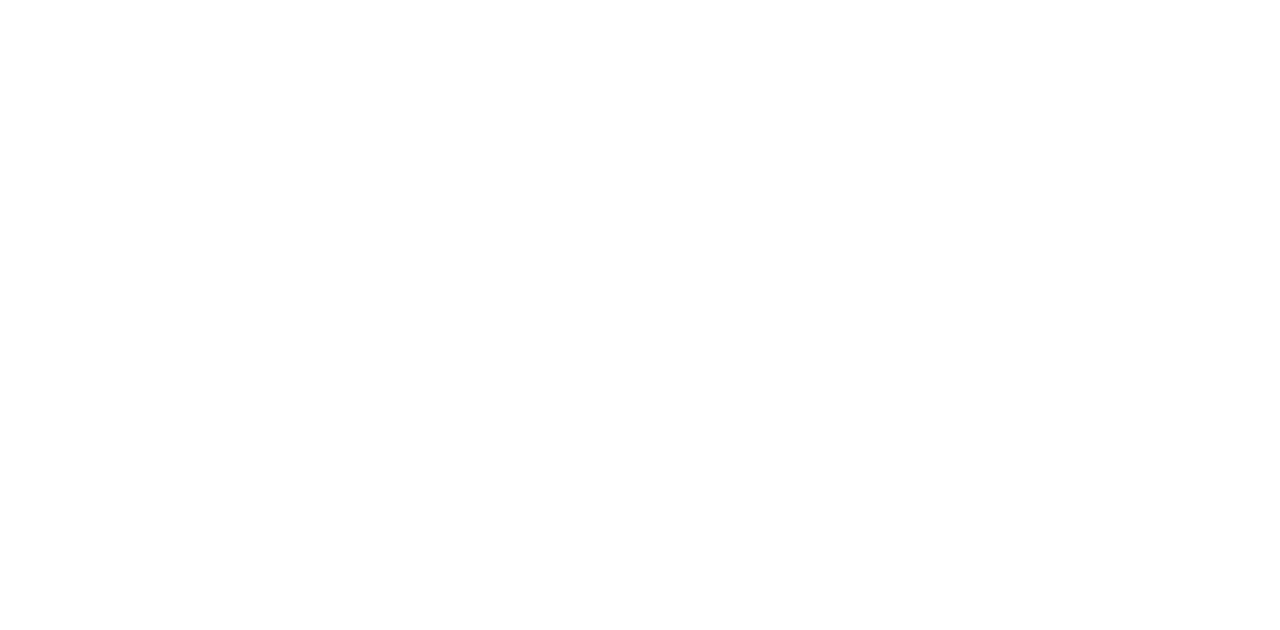
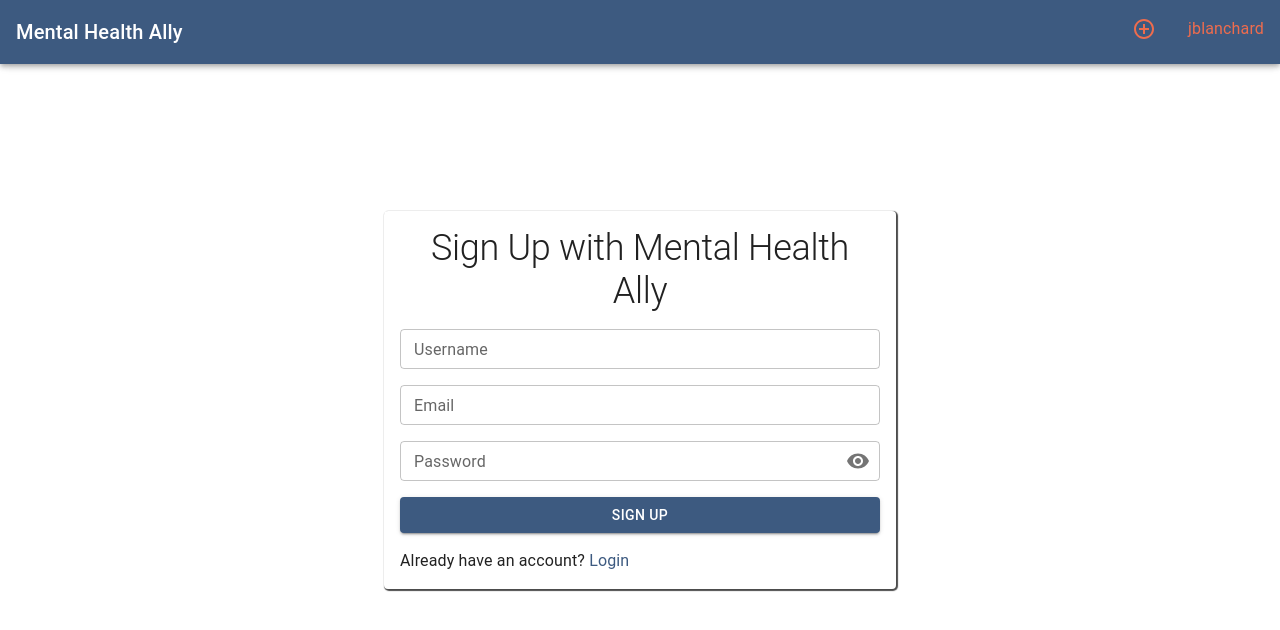
Before and after one commit to Jblanch94/Mental-Health-Ally-Client, a React (Create React App) app: page /auth/signup in a window 1280 px wide. Before the commit this address had no page. Shown: the top 630 px of the page. Built offline with nearby package versions, Linux system fonts and the light colour scheme.

Commit message:
add sign up functionality with error handling that displays a server error if there was an issue.  Still need to handle if the error was unexpected whether it was server or ui related.  Still need to implement testing for this page.

```diff
--- a/src/App.tsx
+++ b/src/App.tsx
@@ -3,6 +3,7 @@ import { Routes, Route } from "react-router-dom";
 import { Box } from "@mui/material";
 
 import Login from "./pages/Login";
+import Signup from "./pages/Signup";
 import Home from "./pages/Home";
 import Layout from "./components/layout";
 
@@ -13,6 +14,7 @@ const App: FunctionComponent<{}> = () => {
         <Route element={<Layout />}>
           <Route path='/' element={<Home />} />
           <Route path='/auth/login' element={<Login />} />
+          <Route path='/auth/signup' element={<Signup />} />
         </Route>
       </Routes>
     </Box>
--- /dev/null
+++ b/src/components/features/ButtonLoadingState.tsx
@@ -0,0 +1,28 @@
+import Button from "../common/mui/Button";
+import CircularProgress from "../common/mui/CircularProgess";
+
+interface ButtonLoadingStateProps {
+  loading: boolean;
+  text: string;
+  type: "submit" | "button" | "reset" | undefined;
+  color: string;
+}
+
+function ButtonLoadingState(props: ButtonLoadingStateProps): JSX.Element {
+  const { loading, text, type, color } = props;
+  return (
+    <Button
+      type={type}
+      variant='contained'
+      sx={{
+        backgroundColor: (theme) => theme.primary.main,
+        "&:hover": {
+          backgroundColor: (theme) => theme.primary.secondary,
+        },
+      }}>
+      {loading ? <CircularProgress sx={{ color: { color } }} /> : text}
+    </Button>
+  );
+}
+
+export default ButtonLoadingState;
--- /dev/null
+++ b/src/components/features/CenterForm.tsx
@@ -0,0 +1,46 @@
+import { ReactNode } from "react";
+import Box from "../common/mui/Box";
+import Stack from "../common/mui/Stack";
+import Typography from "../common/mui/Typography";
+
+interface CenterFormProps {
+  children: ReactNode[] | ReactNode;
+  headingText: string;
+}
+
+function CenterForm(props: CenterFormProps): JSX.Element {
+  const { children, headingText } = props;
+  return (
+    <Box
+      id='login-form'
+      component='section'
+      sx={{
+        height: "100vh",
+        width: "100%",
+        display: "flex",
+        justifyContent: "center",
+        alignItems: "center",
+      }}>
+      <Box
+        sx={{
+          boxShadow: "1px 1px 1px 1px rgba(0, 0, 0, 0.7)",
+          borderRadius: (theme) => theme.spacing(0.5),
+          px: (theme) => theme.spacing(2),
+          mx: (theme) => theme.spacing(2),
+          width: { xs: "100%", sm: "80%", md: "60%", lg: "40%" },
+        }}>
+        <Stack spacing={2} py={2}>
+          <Typography
+            variant='h2'
+            textAlign='center'
+            sx={{ fontSize: { xs: 28, sm: 36 } }}>
+            {headingText}
+          </Typography>
+          {children}
+        </Stack>
+      </Box>
+    </Box>
+  );
+}
+
+export default CenterForm;
--- a/src/hooks/useBoolean.ts
+++ b/src/hooks/useBoolean.ts
@@ -1,4 +1,4 @@
-import { useState } from "react";
+import { useState, useCallback } from "react";
 
 interface ReturnType {
   value: boolean;
--- a/src/pages/Login.tsx
+++ b/src/pages/Login.tsx
@@ -5,13 +5,12 @@ import { useForm, FieldValues } from "react-hook-form";
 import { TextField } from "@mui/material";
 import { Visibility, VisibilityOff } from "@mui/icons-material";
 
-import Typography from "../components/common/mui/Typography";
-import Box from "../components/common/mui/Box";
+import ButtonLoadingState from "../components/features/ButtonLoadingState";
+import CenterForm from "../components/features/CenterForm";
 import Stack from "../components/common/mui/Stack";
 import IconButton from "../components/common/mui/IconButton";
-import Button from "../components/common/mui/Button";
 import InputAdornment from "../components/common/mui/InputAdornment";
-import CircularProgress from "../components/common/mui/CircularProgess";
+import Link from "../components/common/Link";
 import useBoolean from "../hooks/useBoolean";
 import authenticationService from "../services/AuthenticationService";
 
@@ -70,34 +69,9 @@ function Login(): JSX.Element {
   }, [accessToken, navigate]);
 
   return (
-    <Box
-      id='login-form'
-      component='section'
-      sx={{
-        height: "100vh",
-        width: "100%",
-        display: "flex",
-        justifyContent: "center",
-        alignItems: "center",
-      }}>
-      <Box
-        sx={{
-          boxShadow: "1px 1px 1px 1px rgba(0, 0, 0, 0.7)",
-          borderRadius: (theme) => theme.spacing(0.5),
-          px: (theme) => theme.spacing(2),
-          mx: (theme) => theme.spacing(2),
-          width: { xs: "100%", sm: "80%", md: "60%", lg: "40%" },
-        }}>
-        <Stack spacing={2} py={2}>
-          <Typography
-            variant='h2'
-            textAlign='center'
-            sx={{ fontSize: { xs: 28, sm: 36 } }}>
-            Login with Mental Health Ally
-          </Typography>
+    <CenterForm headingText='Login with Mental Health Ally'>
       {serverError && (
-            <span
-              style={{ textAlign: "center", color: "red", fontSize: "24px" }}>
+        <span style={{ textAlign: "center", color: "red", fontSize: "24px" }}>
           {serverError}
         </span>
       )}
@@ -119,8 +93,7 @@ function Login(): JSX.Element {
             {...register("username", { required: true })}
             error={errors?.username !== undefined}
             helperText={
-                  errors?.username?.type === "required" &&
-                  "Username is required"
+              errors?.username?.type === "required" && "Username is required"
             }
           />
 
@@ -148,33 +121,31 @@ function Login(): JSX.Element {
             {...register("password", { required: true })}
             error={errors?.password !== undefined}
             helperText={
-                  errors?.password?.type === "required" &&
-                  "Password is required"
+              errors?.password?.type === "required" && "Password is required"
             }
           />
-
-              <Button
-                variant='contained'
+          <ButtonLoadingState
+            loading={loading}
             type='submit'
+            color='#fff'
+            text='Login'
+          />
+        </Stack>
+      </form>
+      <span>
+        Don't have an account?{" "}
+        <Link
+          to='/auth/signup'
           sx={{
-                  backgroundColor: (theme) => theme.primary.main,
+            color: (theme) => theme.primary.main,
             "&:hover": {
-                    backgroundColor: (theme) => theme.primary.secondary,
+              opacity: 0.6,
             },
           }}>
-                {loading ? (
-                  <CircularProgress
-                    sx={{ color: (theme) => theme.text.white }}
-                  />
-                ) : (
-                  "Login"
-                )}
-              </Button>
-            </Stack>
-          </form>
-        </Stack>
-      </Box>
-    </Box>
+          Sign Up
+        </Link>
+      </span>
+    </CenterForm>
   );
 }
 
--- /dev/null
+++ b/src/pages/Signup.tsx
@@ -0,0 +1,169 @@
+import { useState } from "react";
+import { TextField } from "@mui/material";
+import axios from "axios";
+import { Visibility, VisibilityOff } from "@mui/icons-material";
+import { useForm, FieldValues } from "react-hook-form";
+import { useNavigate, Navigate } from "react-router-dom";
+
+import CenterForm from "../components/features/CenterForm";
+import Stack from "../components/common/mui/Stack";
+import InputAdornment from "../components/common/mui/InputAdornment";
+import IconButton from "../components/common/mui/IconButton";
+import ButtonLoadingState from "../components/features/ButtonLoadingState";
+import Link from "../components/common/Link";
+import useBoolean from "../hooks/useBoolean";
+import authAxios from "../axios/authAxios";
+
+function Signup() {
+  const [serverError, setServerError] = useState<string | null>(null);
+  const navigate = useNavigate();
+  const {
+    register,
+    formState: { errors },
+    handleSubmit,
+  } = useForm();
+
+  const {
+    value: loading,
+    setTrue: setLoadingTrue,
+    setFalse: setLoadingFalse,
+  } = useBoolean(false);
+
+  const { value: showPassword, toggle: togglePasswordVisibility } =
+    useBoolean(false);
+
+  const accessToken = sessionStorage.getItem("accessToken");
+
+  async function onSubmit(data: FieldValues) {
+    try {
+      setLoadingTrue();
+      const formValues = {
+        userName: data.username,
+        email: data.email,
+        password: data.password,
+      };
+      const response = await authAxios.post("/Register", formValues);
+      if (response.status >= 200 && response.status < 400) {
+        setServerError(null);
+        sessionStorage.setItem("accessToken", response.data.data);
+        navigate("/", { replace: true });
+      }
+    } catch (err) {
+      if (axios.isAxiosError(err)) {
+        setServerError(err.response?.data.message);
+      } else {
+        console.error(err);
+      }
+    } finally {
+      setLoadingFalse();
+    }
+  }
+
+  function generateEmailHelperText(type: string): string | null {
+    if (type === "required") return "Email is required";
+    if (type === "pattern") return "Invalid email";
+    return null;
+  }
+
+  if (accessToken !== null) {
+    return <Navigate to='/' replace />;
+  }
+
+  return (
+    <CenterForm headingText='Sign Up with Mental Health Ally'>
+      {serverError && (
+        <span
+          role='alert'
+          style={{ color: "red", fontSize: "1.5rem", textAlign: "center" }}>
+          {serverError}
+        </span>
+      )}
+      <form
+        name='signup form'
+        aria-label='signup form'
+        onSubmit={handleSubmit(onSubmit)}>
+        <Stack spacing={2}>
+          <TextField
+            id='username'
+            variant='outlined'
+            size='small'
+            fullWidth
+            label='Username'
+            hiddenLabel
+            aria-label='Username'
+            type='text'
+            {...register("username", { required: true })}
+            error={errors?.username !== undefined}
+            helperText={
+              errors?.username?.type === "required" && "Username is required"
+            }
+          />
+          <TextField
+            id='email'
+            variant='outlined'
+            size='small'
+            fullWidth
+            label='Email'
+            hiddenLabel
+            aria-label='Email'
+            type='email'
+            {...register("email", {
+              required: true,
+              pattern: /^\w+([.-]?\w+)*@\w+([.-]?\w+)*(\.\w{2,3})+$/,
+            })}
+            error={errors?.email !== undefined}
+            helperText={generateEmailHelperText(errors?.email?.type)}
+          />
+          <TextField
+            id='password'
+            variant='outlined'
+            size='small'
+            fullWidth
+            label='Password'
+            hiddenLabel
+            aria-label='Password'
+            type={showPassword ? "text" : "password"}
+            {...register("password", { required: true })}
+            InputProps={{
+              endAdornment: (
+                <InputAdornment position='end'>
+                  <IconButton
+                    edge='end'
+                    aria-label='toggle password visibility'
+                    onClick={togglePasswordVisibility}>
+                    {showPassword ? <VisibilityOff /> : <Visibility />}
+                  </IconButton>
+                </InputAdornment>
+              ),
+            }}
+            error={errors?.password !== undefined}
+            helperText={
+              errors?.password?.type === "required" && "Password is required"
+            }
+          />
+          <ButtonLoadingState
+            text='Sign up'
+            loading={loading}
+            type='submit'
+            color='#fff'
+          />
+        </Stack>
+      </form>
+      <span>
+        Already have an account?{" "}
+        <Link
+          to='/auth/login'
+          sx={{
+            color: (theme) => theme.primary.main,
+            "&:hover": {
+              opacity: 0.6,
+            },
+          }}>
+          Login
+        </Link>
+      </span>
+    </CenterForm>
+  );
+}
+
+export default Signup;
```
Lines whose indentation alone changed are shown as unchanged.
